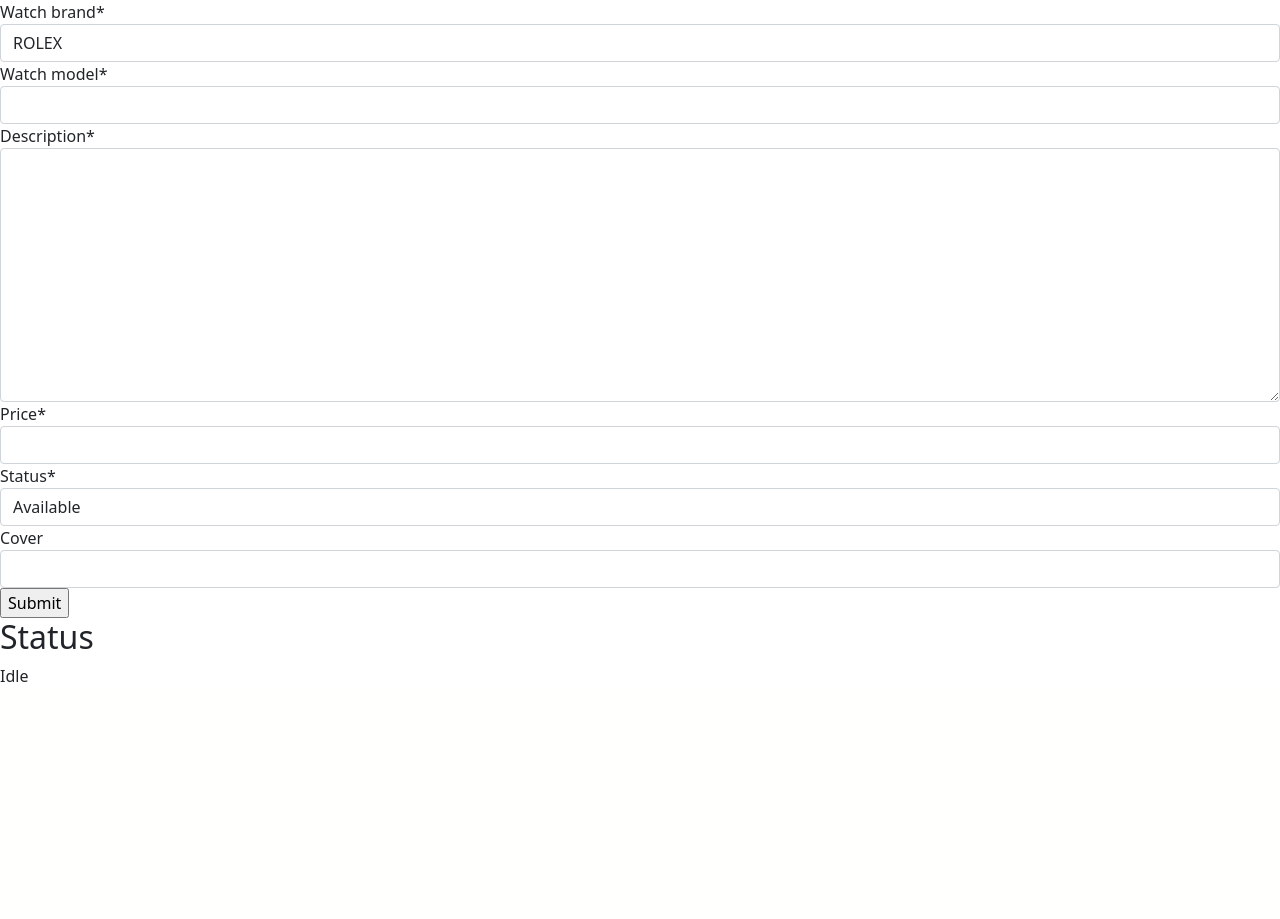
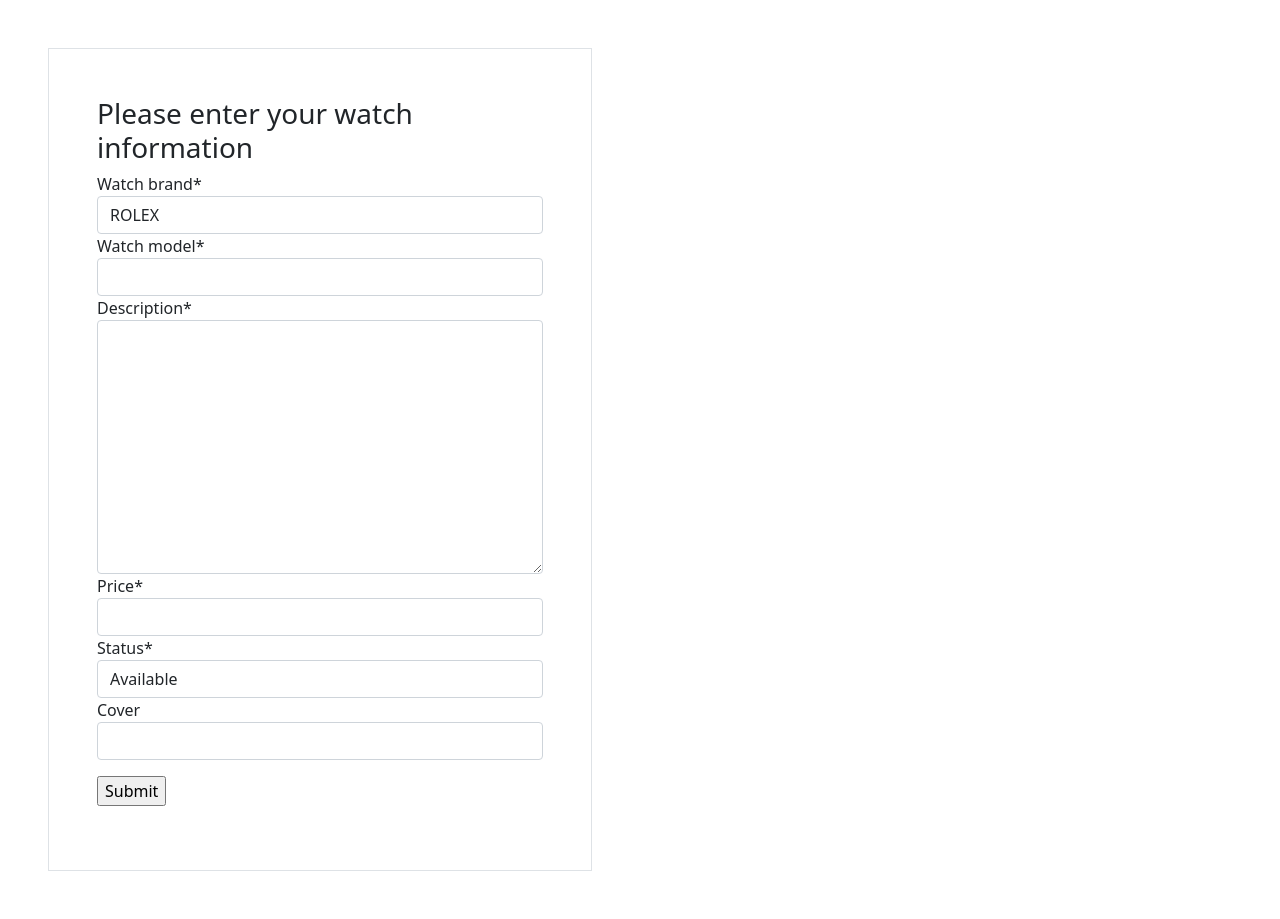
Before and after one commit to Code-Institute-Submissions/l0nelyhermit-p4-timeless-django, a Django app: page /create_post in a window 1280 px wide. Shown: the part 226-1145 px from the top of the page. Before the commit the page ends 908 px from the top, so only its background shows below. Run offline with Django 3.2, Linux system fonts and the light colour scheme; the visitor is signed in with stand-in values (Sample User, id 1); some libraries are stand-ins or nearby versions.

Commit message:
styles forms and update formatting for htmls

```diff
--- a/static/styles/style.css
+++ b/static/styles/style.css
@@ -23,19 +23,16 @@
     letter-spacing: 4px;
     text-align: center;
 }
-
 .btn-sq {
     font-size: 0.8rem;
     padding: 10px 40px;
     text-decoration: none;
 }
-
 .bg-rolex {
     background: url("../images/bg-rolex.jpeg");
     background-size: cover;
     background-position: 30% center;
 }
-
 .bg-overlay {
     background-color: rgba(0,0,0,0.8);
 }
--- a/templates/base.html
+++ b/templates/base.html
@@ -18,6 +18,7 @@
 </head>
 
 <body>
+    <!-- navbar -->
     <nav class="navbar navbar-expand-lg navbar-dark fixed-top p-5">
         <div class="container-fluid">
             <a class="navbar-brand" href="{% url 'index' %}">
@@ -36,13 +37,14 @@
                             aria-expanded="false">
                             SHOP
                         </a>
+                        <!-- direct to selected models -->
                         <ul class="dropdown-menu" aria-labelledby="navbarDropdown">
                             <li><a class="dropdown-item" href="{% url 'show_model' model='ROLEX' %}">ROLEX</a></li>
                             <li><a class="dropdown-item" href="{% url 'show_model' model='HUBLOT' %}">HUBLOT</a></li>
                             <li><a class="dropdown-item" href="{% url 'show_model' model='OMEGA' %}">OMEGA</a></li>
                         </ul>
                     </li>
-                    <!-- SELL WATCH - CRUD MENU -->
+                    <!-- SELL WATCH - CRUD MENU - view & create post -->
                     <li class="nav-item dropdown">
                         <a class="nav-link dropdown-toggle" href="#" role="button" data-bs-toggle="dropdown"
                             aria-expanded="false">
@@ -66,6 +68,8 @@
                             <li><a class="dropdown-item disabled" disabled href="#">OUR LOCATIION</a></li>
                         </ul>
                     </li>
+
+                    <!-- LOGIN LOGOUT LINK -->
                     {% if user.is_authenticated %}
                     <span class="nav-link d-md-inline d-none fsl-italic">User: {{ request.user }} </span>
                     <li class="nav-item">
--- a/watches/templates/create_post.html
+++ b/watches/templates/create_post.html
@@ -3,23 +3,23 @@
 {% load cloudinary %}
 
 {%block content %}
-<div id="form">
+<section class="container-fluid">
+    <div class="row">
+        <!-- Form  -->
+        <div class="col-md-6 col-12 p-5">
+            <div id="form" class="p-5 border">
+                <h3> Please enter your watch information</h3>
                 <form method="POST" enctype="multipart/form-data">
                     {%csrf_token%}
                     {{form|crispy}}
-        <input type="submit"/>
+                    <input type="submit" class="mt-3" />
                 </form>
+                <div class="uploaded_info_holder mt-3"></div>
+            </div>
         </div>
 
- <div class="status">
-      <h2>Status</h2>
-      <span class="status_value">Idle</span>
     </div>
-
-  <div class="uploaded_info_holder">
-
-  </div>
-
+</section>
 {%endblock%}
 
 {% block js %}
@@ -28,7 +28,7 @@
 <script>
     function prettydump(obj) {
         ret = ""
-    $.each(obj, function(key, value) {
+        $.each(obj, function (key, value) {
             ret += "<tr><td>" + key + "</td><td>" + value + "</td></tr>";
         });
         return ret;
@@ -47,7 +47,6 @@
             .on('cloudinarydone', function (e, data) {
                 $('.status_value').text('Updating backend...');
                 var info = $('<div class="uploaded_info"/>');
-        $(info).append($('<div class="data"/>').append(prettydump(data.result)));
                 $(info).append($('<div class="image"/>').append(
                     $.cloudinary.image(data.result.public_id, {
                         format: data.result.format, width: 150, height: 150, crop: "fill"
--- a/watches/templates/show_post.html
+++ b/watches/templates/show_post.html
@@ -5,18 +5,22 @@
 <section class="container-fluid ">
     <div class="row">
         <div class="col-12 ">
-            <hr>
+            <!-- display each listing -->
             {% for watch in watches %}
             <div class="row px-md-5 px-2 mb-3">
+                <!-- watch picture -->
                 <div class="col-md-4 col-12 p-2 text-center">
                     {% cloudinary watch.cover height=300 %}
                 </div>
+                <!-- watch information -->
                 <div class="col-md-8 col-12 py-2 px-3">
                     <h3>{{ watch.watch_brand }} {{watch.watch_model}}</h3>
                     {% if user.is_authenticated %}
                     <small>
+                        <!-- link to edit watch info -->
                         <a href="{% url 'edit_post' item_id=watch.id %}" class="text-muted fst-italic">modify</a>
                         |
+                        <!-- link to delete watch post -->
                         <a href="{% url 'delete_post' item_id=watch.id %}" class="text-danger fst-italic">unlist</a>
                     </small>
                     {% else %}
--- a/watches/urls.py
+++ b/watches/urls.py
@@ -1,5 +1,6 @@
 from django.urls import path
-from .views import index, create_post, show_post, edit_post, delete_post, show_model
+from .views import index, create_post, show_post, edit_post, delete_post
+from .views import show_model
 
 urlpatterns = [
     path('', index, name='index'),
--- a/watches/views.py
+++ b/watches/views.py
@@ -1,4 +1,4 @@
-from django.shortcuts import render, HttpResponse, redirect, get_object_or_404, reverse
+from django.shortcuts import render, redirect, get_object_or_404, reverse
 from .models import Watch
 from .forms import WatchForm
 from django.contrib.auth.decorators import login_required
```
Also changed, not shown: cart/templates/cart.html (+8 -8 lines), templates/base_light.html (+8 -4 lines), watches/templates/edit_post.html (+11 -14 lines). Lines whose indentation alone changed are shown as unchanged.
